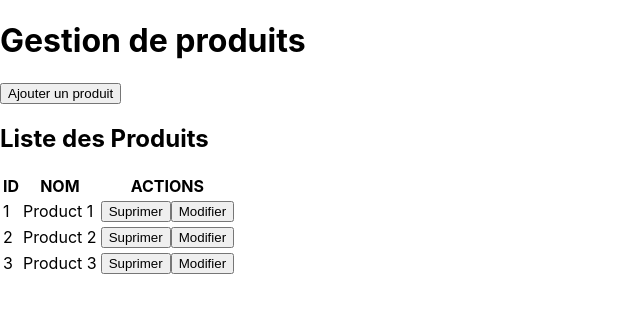
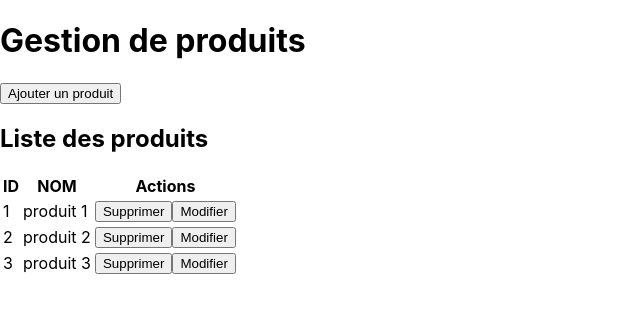
Before and after one commit to lina-22/ReactJs_07-11-22, a React (Create React App) app in the folder product-app/: page / in a window 1280 px wide. Shown: the top 312 px of the page, without its empty margins (0-640 px from the left). Built offline with nearby package versions, Linux system fonts and the light colour scheme.

Commit message:
working on delete items

```diff
--- a/product-app/src/product/ProductDisplay.jsx
+++ b/product-app/src/product/ProductDisplay.jsx
@@ -1,6 +1,7 @@
 import React from "react";
 import ProductForm from "./ProductForm";
 import ProductTable from "./ProductTable";
+
 
 export default class ProductDisplay extends React.Component {
     constructor(props) {
@@ -10,23 +11,18 @@ export default class ProductDisplay extends React.Component {
             products: [
                 {
                     id: 1,
-                    name: "Product 1"
-
+                    name: "produit 1"
                 },
                 {
                     id: 2,
-                    name: "Product 2"
-
+                    name: "produit 2"
                 },
                 {
                     id: 3,
-                    name: "Product 3"
-
+                    name: "produit 3"
                 },
             ]
         }
-
-
         //on lie this à notre méthode
         this.handleShowFormBtn = this.handleShowFormBtn.bind(this)
     }
@@ -34,6 +30,13 @@ export default class ProductDisplay extends React.Component {
         this.setState((prevState) => {
             return {
                 showFrom: !prevState.showFrom
+            }
+        })
+    }
+    deleteProduct = (id) => {
+        this.setState((prevState) => {
+            return {
+                products: prevState.products.filter((prod) => prod.id !== id)
             }
         })
     }
@@ -47,7 +50,9 @@ export default class ProductDisplay extends React.Component {
                 {this.state.showFrom ?
                     <ProductForm />
                     :
-                    <ProductTable products={this.state.products} />}
+                    <ProductTable
+                        products={this.state.products}
+                        deleteProduct={this.deleteProduct} />}
             </div>
         )
     }
--- a/product-app/src/product/ProductListItem.jsx
+++ b/product-app/src/product/ProductListItem.jsx
@@ -1,15 +1,21 @@
 export default function ProductListItem(props) {
     const prod = props.product
+    const deleteProduct = (id) => {
+
+    }
+    const modifierProduct = (id) => {
+
+    }
     return (
         <tr key={prod.id.toString()}>
             <td>{prod.id}</td>
             <td>{prod.name}</td>
             <td>
-                <button>Suprimer</button>
+                <button
+                    onClick={() => props.deleteProduct(prod.id)}>Supprimer</button>
+                {/* <button onClick={()=>deleteProduct(prod.id)}>Supprimer</button> */}
                 <button>Modifier</button>
             </td>
-
-
         </tr>
     )
 }
--- a/product-app/src/product/ProductTable.jsx
+++ b/product-app/src/product/ProductTable.jsx
@@ -1,22 +1,29 @@
+import React from "react";
 import ProductListItem from "./ProductListItem";
 
 export default function ProductTable(props) {
     console.log(props.products);
     return (
+        // fragment
         <>
-            <h2>Liste des Produits</h2>
+            <h2>Liste des produits</h2>
             <table>
-
+                <thead>
                     <tr>
                         <th>ID</th>
                         <th>NOM</th>
-                    <th>ACTIONS</th>
+                        <th>Actions</th>
                     </tr>
+                </thead>
+                <tbody>
                     {props.products.map((prod) => {
                         return <ProductListItem
-                        Key={prod.id.toString}
-                        product={prod} />
+                            key={prod.id.toString()}
+                            product={prod}
+                            deleteProduct={props.deleteProduct}
+                        />
                     })}
+                </tbody>
             </table>
         </>
     )
```
Lines whose indentation alone changed are shown as unchanged.
